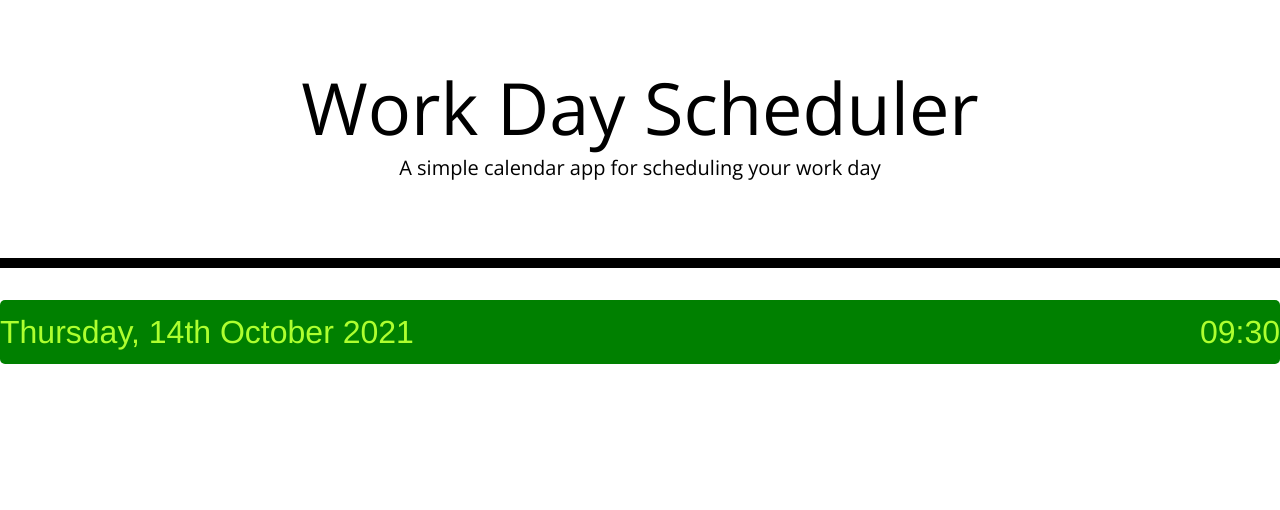
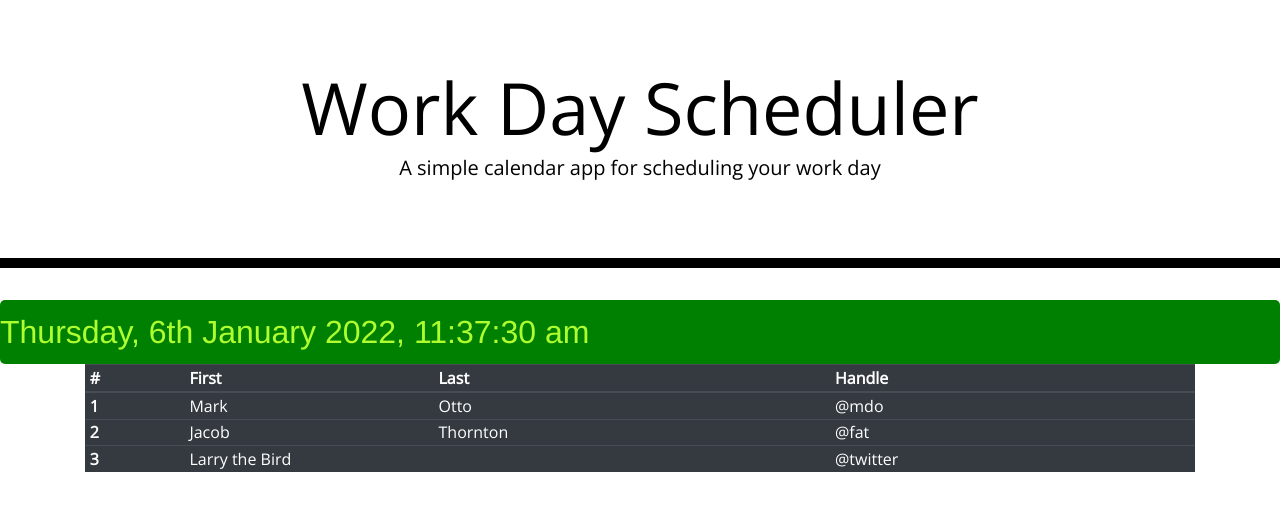
Before and after one commit to anabwarsame/Work-Day-Planner, a plain HTML site: page index.html in a window 1280 px wide. Drawn offline with nearby package versions, Linux system fonts and the light colour scheme.

Commit message:
added current date and time to html page

```diff
--- a/assets/js/script.js
+++ b/assets/js/script.js
@@ -1,3 +1,6 @@
-const clock = document.getElementById("clock");
+$(document).ready(function () {
+  const clock = document.getElementById("clock");
+  clock.innerHTML = moment().format("dddd, Do MMMM  YYYY, h:mm:ss a");
+});
 
-setInterval(() => {}, 1000);
+// setInterval(() => {}, 1000);
--- a/assets/index.html
+++ b/index.html
@@ -18,7 +18,7 @@
       href="https://fonts.googleapis.com/css?family=Open+Sans&display=swap"
       rel="stylesheet"
     />
-    <link rel="stylesheet" href="./css/styles.css" />
+    <link rel="stylesheet" href="./assets/css/styles.css" />
     <title>Work Day Scheduler</title>
   </head>
 
@@ -28,14 +28,42 @@
       <p class="lead">A simple calendar app for scheduling your work day</p>
       <p id="currentDay" class="lead"></p>
     </header>
-    <div id="clock" class="clock">
-      Thursday, 14th October 2021 <span>09:30</span>
-    </div>
+    <div id="clock" class="clock"></div>
     <div class="container">
       <!-- Timeblocks go here -->
+      <table class="table table-sm table-dark">
+        <thead>
+          <tr>
+            <th scope="col">#</th>
+            <th scope="col">First</th>
+            <th scope="col">Last</th>
+            <th scope="col">Handle</th>
+          </tr>
+        </thead>
+        <tbody>
+          <tr>
+            <th scope="row">1</th>
+            <td>Mark</td>
+            <td>Otto</td>
+            <td>@mdo</td>
+          </tr>
+          <tr>
+            <th scope="row">2</th>
+            <td>Jacob</td>
+            <td>Thornton</td>
+            <td>@fat</td>
+          </tr>
+          <tr>
+            <th scope="row">3</th>
+            <td colspan="2">Larry the Bird</td>
+            <td>@twitter</td>
+          </tr>
+        </tbody>
+      </table>
     </div>
-    <script src="./js/script.js"></script>
+
     <script src="https://cdnjs.cloudflare.com/ajax/libs/jquery/3.2.1/jquery.min.js"></script>
     <script src="https://cdnjs.cloudflare.com/ajax/libs/moment.js/2.29.1/moment.min.js"></script>
+    <script src="./assets/js/script.js"></script>
   </body>
 </html>
```
Also changed, not shown: 1 other file.
